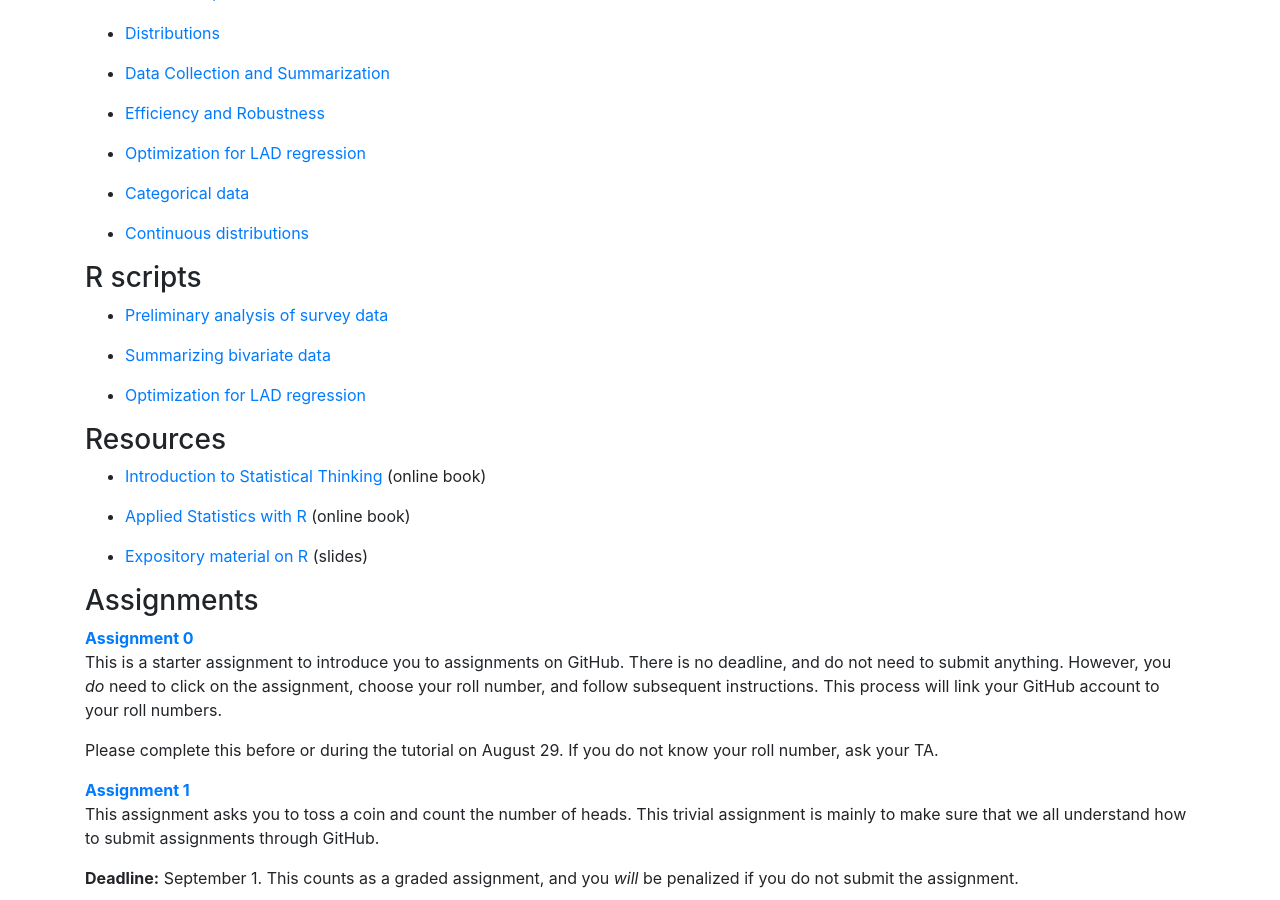
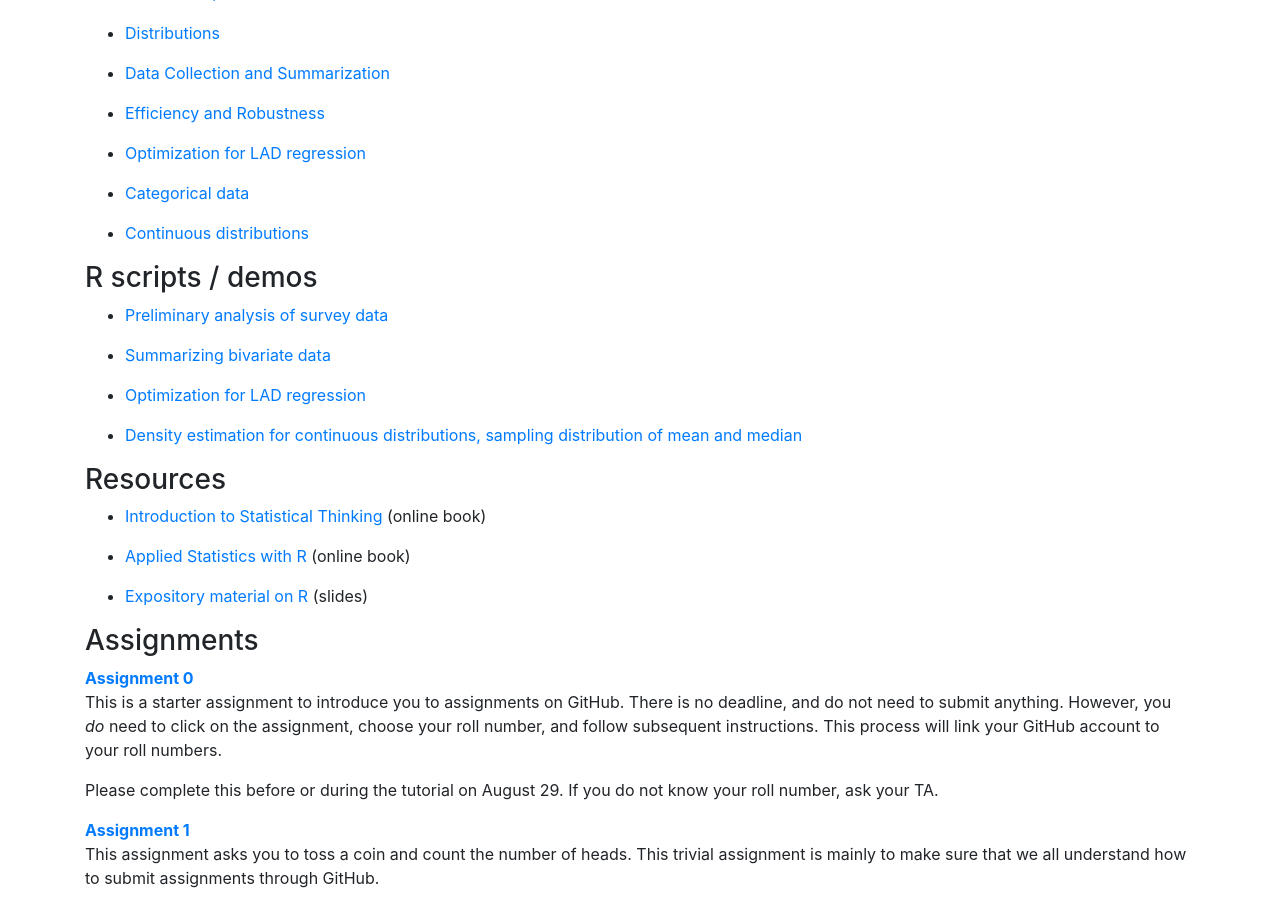
Before and after one commit to deepayan/BSDS, a Jekyll site: the page docs/2024-01-DE/index.html, which Jekyll copies as it is, in a window 1280 px wide and 900 px high, scrolled down 964 px. Built offline with Jekyll 4.4.1, drawn with Linux system fonts in a browser that asks for light colours.

Commit message:
continuous distributions - demo

```diff
--- a/docs/2024-01-DE/index.html
+++ b/docs/2024-01-DE/index.html
@@ -96,12 +96,13 @@
 	  <li><p><a href="slides/07-continuous-distributions.html">Continuous distributions</a></p></li>
 	</ul>
 
-	<h3>R scripts</h3>
+	<h3>R scripts / demos</h3>
 
 	<ul>
 	  <li><p><a href="scripts/survey-script.R">Preliminary analysis of survey data</a></p></li>
 	  <li><p><a href="scripts/bivariate.R">Summarizing bivariate data</a></p></li>
 	  <li><p><a href="scripts/lad-optimization.R">Optimization for LAD regression</a></p></li>
+	  <li><p><a href="scripts/continuous-demo.R">Density estimation for continuous distributions, sampling distribution of mean and median</a></p></li>
 	</ul>
 
 	<h3>Resources</h3>
```
Also changed, not shown: 1 other file.
